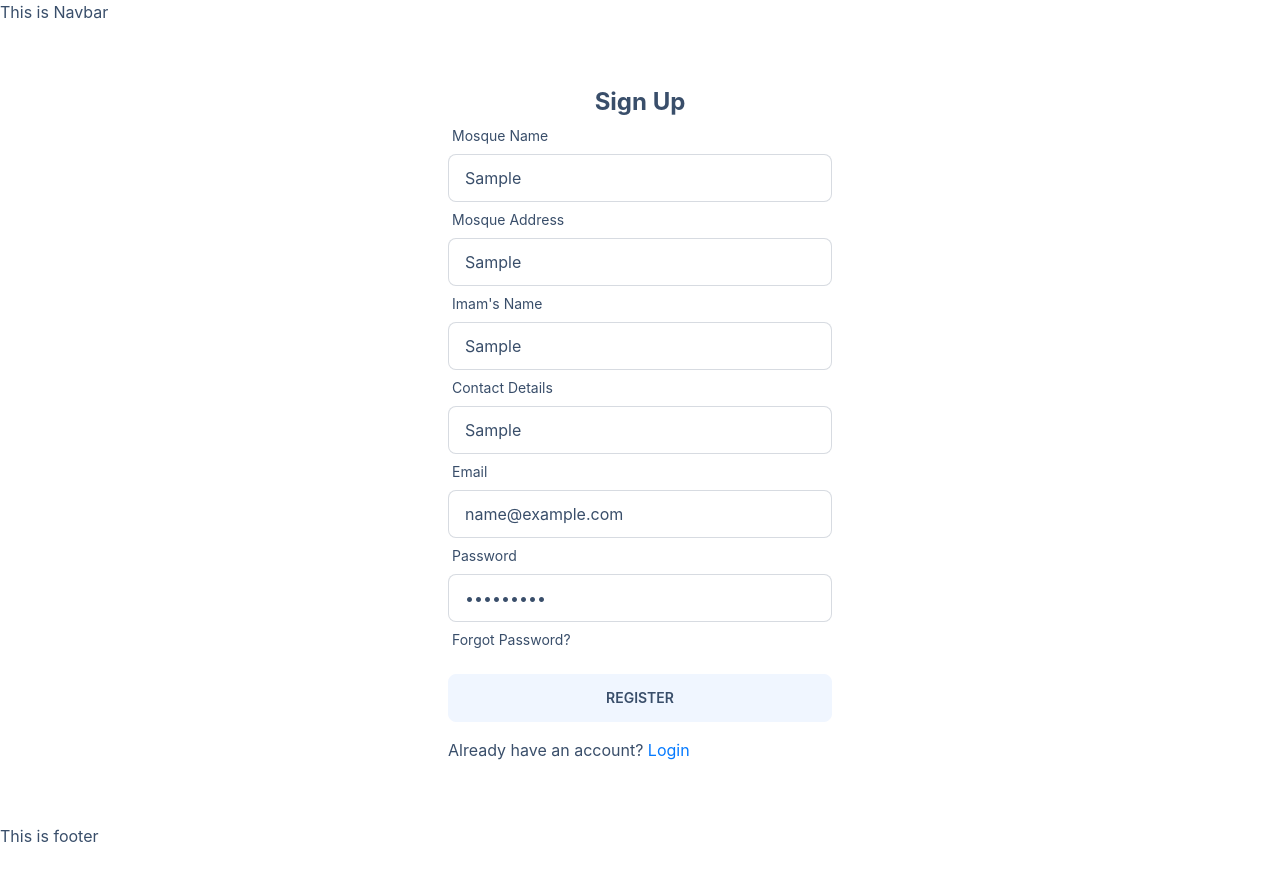
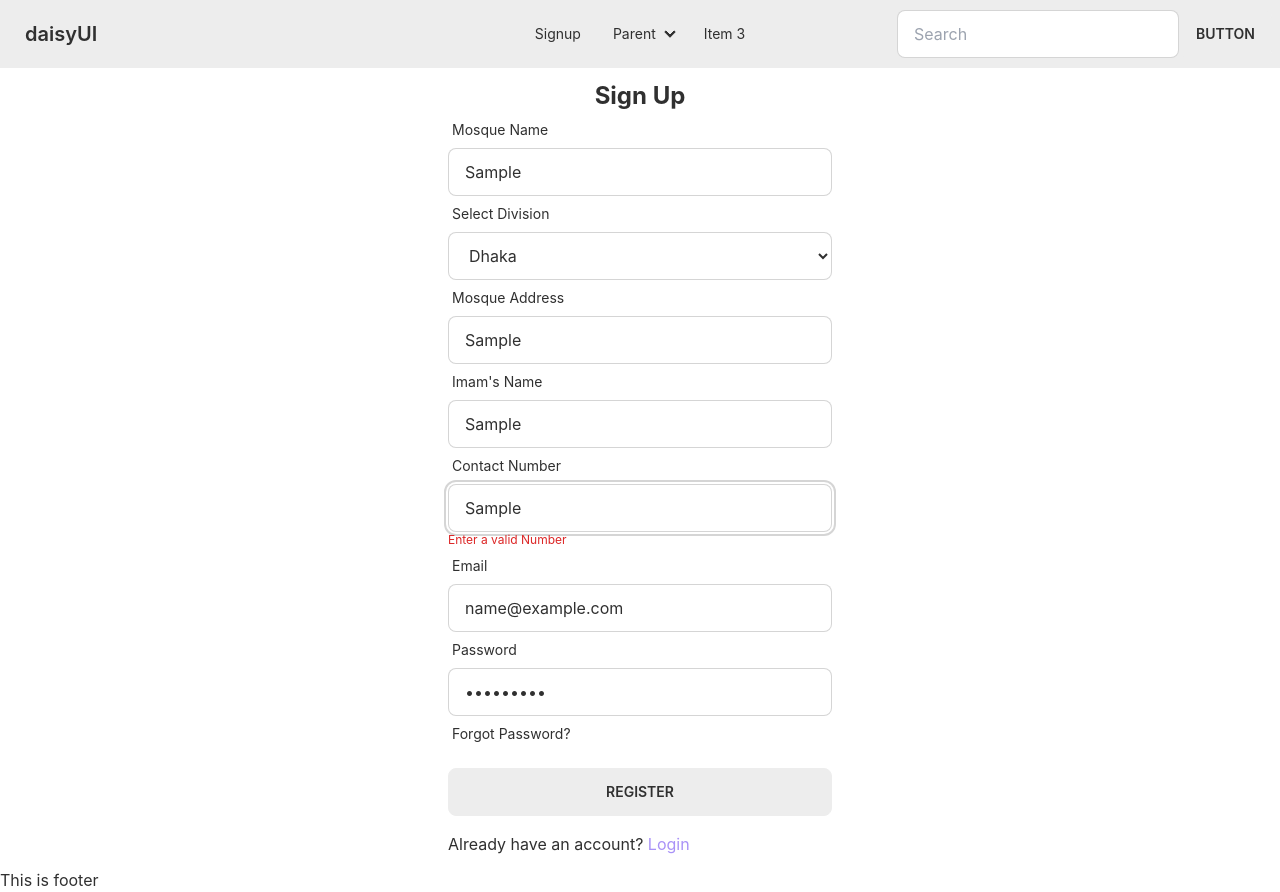
Before and after one commit to shoebHamim/mosque_platform, a React (Create React App) app: page /signup in a window 1280 px wide. Both pictures are taken after typing "Sample", "Sample", "Sample", "Sample", "name@example.com", "Sample123" into the empty fields and a click on the input "Register". Before the commit the page ends 848 px from the top, so only its background shows below. Built offline with nearby package versions, Linux system fonts and the light colour scheme; no server answers.

Commit message:
signup front end polishment

```diff
--- a/src/Pages/Home/Home.js
+++ b/src/Pages/Home/Home.js
@@ -4,6 +4,9 @@ const Home = () => {
   return (
     <div>
       <h1>This is home</h1>
+      <p>
+
+      </p>
     </div>
   );
 };
--- a/src/Pages/Navbar/Navbar.js
+++ b/src/Pages/Navbar/Navbar.js
@@ -1,9 +1,52 @@
 import React from 'react';
+import { Link } from 'react-router-dom';
 
 const Navbar = () => {
   return (
     <div>
-      <h2>This is Navbar</h2>
+      <div className="navbar bg-base-200">
+        <div className="navbar-start">
+          <div className="dropdown">
+            <label tabIndex={0} className="btn btn-ghost lg:hidden">
+              <svg xmlns="http://www.w3.org/2000/svg" className="h-5 w-5" fill="none" viewBox="0 0 24 24" stroke="currentColor"><path strokeLinecap="round" strokeLinejoin="round" strokeWidth="2" d="M4 6h16M4 12h8m-8 6h16" /></svg>
+            </label>
+            <ul tabIndex={0} className="menu menu-sm dropdown-content mt-3 z-[1] p-2 shadow bg-base-100 rounded-box w-52">
+            <Link to={'/login'}>
+              Signup
+              </Link>
+              <li>
+                <Link >Parent</Link>
+                <ul className="p-2">
+                  <li><Link>Submenu 1</Link></li>
+                  <li><Link>Submenu 2</Link></li>
+                </ul>
+              </li>
+              <li><Link href='/signup'>Item 3</Link></li>
+            </ul>
+          </div>
+          <Link className="btn btn-ghost normal-case text-xl">daisyUI</Link>
+        </div>
+        <div className="navbar-center hidden lg:flex">
+          <ul className="menu menu-horizontal px-1">
+            <li><Link to={'/signup'}>Signup</Link></li>
+            <li tabIndex={0}>
+              <details>
+                <summary>Parent</summary>
+                <ul className="p-2">
+                  <li><Link>Submenu 1</Link></li>
+                  <li><Link>Submenu 2</Link></li>
+                </ul>
+              </details>
+            </li>
+            <li><Link>Item 3</Link></li>
+          </ul>
+        </div>
+
+        <div className="navbar-end">
+      <input type="text" placeholder="Search" className="input input-bordered w-24 md:w-auto" />
+          <Link className="btn">Button</Link>
+        </div>
+      </div>
     </div>
   );
 };
--- a/src/Pages/Signup/Signup.js
+++ b/src/Pages/Signup/Signup.js
@@ -9,22 +9,21 @@ import toast, { Toaster } from 'react-hot-toast';
 const auth = getAuth(app);
 
 const OnSubmit = (data) => {
+  console.log(data);
+  // createUserWithEmailAndPassword(auth, data.email, data.password)
+  //   .then(res => {
+  //     // console.log('user created');
+  //     toast.success('Mosque Registration was Successful!')
+  //     // updateUser(userInfo)
+  //     //   .then(res => saveUserToDB(data.name,data.email,data.address))
+  //     //   .catch(e => console.log(e))
 
+  //   })
+  //   .catch(error => {
+  //     console.log(error)
+  //     toast.error('something went Wrong!')
 
-  createUserWithEmailAndPassword(auth,data.mEmail,data.mPassword)
-    .then(res => {
-      // console.log('user created');
-      toast.success('Mosque Registration was Successful!')
-      // updateUser(userInfo)
-      //   .then(res => saveUserToDB(data.name,data.email,data.address))
-      //   .catch(e => console.log(e))
-
-    })
-    .catch(error =>{
-      console.log(error)
-      toast.error('something went wront!')
-
-    })
+  //   })
 
 }
 
@@ -36,52 +35,71 @@ const Signup = () => {
       <Toaster></Toaster>
       <div className='w-96'>
         <h2 className='text-center text-2xl font-bold'>Sign Up</h2>
-
         <form onSubmit={handleSubmit(OnSubmit)} >
           <div className="form-control w-full">
             <label className="label"><span className="label-text">
-             Mosque Name</span></label>
+              Mosque Name</span></label>
             <input type='text'
-              className="input input-bordered w-full" {...register('mName', {
+              className="input input-bordered w-full" {...register('name', {
                 required: 'Enter Mosque Name',
+                pattern: { value: /^[a-zA-Z]+(\s[a-zA-Z]+)*$/, message: 'Valid Name Please' }
+
               })} />
             {errors.name && <p className='text-xs text-red-600'>{errors.name.message}</p>}
           </div>
+          <div className='form-control'>
+          <label className="label"><span className="label-text">
+              Select Division</span></label>
+          <select className='input input-bordered' {...register("division")}>
+            <option value=" Dhaka"> Dhaka</option>
+            <option value=" Barisal"> Barisal</option>
+            <option value=" Chittagong"> Chittagong</option>
+            <option value=" Khulna"> Khulna</option>
+            <option value=" Mymensingh"> Mymensingh</option>
+            <option value=" Rajshahi"> Rajshahi</option>
+            <option value=" Rangpur"> Rangpur</option>
+            <option value=" Sylhet"> Sylhet</option>
+          </select>
+          </div>
+
 
           <div className="form-control w-full">
             <label className="label"><span className="label-text">
               Mosque Address</span></label>
             <input type='text'
-              className="input input-bordered w-full" {...register('mAddress', {
+              className="input input-bordered w-full" {...register('address', {
                 required: 'Enter Mosque Address',
               })} />
             {errors.address && <p className='text-xs text-red-600'>{errors.address.message}</p>}
           </div>
           <div className="form-control w-full">
             <label className="label"><span className="label-text">
-             Imam's Name</span></label>
+              Imam's Name</span></label>
             <input type='text'
               className="input input-bordered w-full" {...register('imamName', {
                 required: 'Enter Imam\'s Name',
               })} />
-            {errors.name && <p className='text-xs text-red-600'>{errors.name.message}</p>}
+            {errors.imamName && <p className='text-xs text-red-600'>{errors.imamName.message}</p>}
           </div>
           <div className="form-control w-full">
             <label className="label"><span className="label-text">
-             Contact Details</span></label>
+              Contact Number</span></label>
             <input type='text'
-              className="input input-bordered w-full" {...register('contactDetails', {
-                required: 'Provide Contact Details',
+              className="input input-bordered w-full" {...register('contactNo', {
+                required: 'Provide Contact Number',
+                pattern: { value: /^(\+88)?01[0-9]{9}$/, message: 'Enter a valid Number' }
               })} />
-            {errors.name && <p className='text-xs text-red-600'>{errors.name.message}</p>}
+            {errors.contactNo && <p className='text-xs text-red-600'>{errors.contactNo.message}</p>}
           </div>
 
           <div className="form-control w-full">
             <label className="label"><span className="label-text">
               Email</span></label>
             <input type='text'
-              className="input input-bordered w-full" {...register('mEmail', {
+              className="input input-bordered w-full" {...register('email', {
                 required: 'Email required',
+                pattern: { value: /^[\w.]+@\w+(\.[\w]+)+$/, message: 'Enter a valid Email' }
+
               })} />
             {errors.email && <p className='text-xs text-red-600'>{errors.email.message}</p>}
 
@@ -90,16 +108,16 @@ const Signup = () => {
             <label className="label"><span className="label-text">
               Password</span></label>
             <input type='password'
-              className="input input-bordered w-full " {...register('mPassword', {
+              className="input input-bordered w-full " {...register('password', {
                 required: 'Password Required',
                 minLength: { value: 6, message: 'Password must be at least 6 characters long' },
-                pattern: { value: /^[A-Za-z0-9]+$/i, message: 'Password must be strong' }
+                // pattern: { value: /^[A-Za-z0-9.]+$/i, message: 'Password must be strong' }
               })} />
             {errors.password && <p className='text-xs text-red-600'>{errors.password.message}</p>}
             <label className="label"><span className="label-text">
               Forgot Password?</span></label>
           </div>
-          <input value={'Register'} className='btn w-full my-4' type="submit" />
+          <input value={'Register'} className='btn w-full my-4 ' type="submit" />
         </form>
         <p>Already have an account? <Link to={'/login'} className='text-primary'>Login</Link></p>
 
--- a/tailwind.config.js
+++ b/tailwind.config.js
@@ -10,6 +10,16 @@ module.exports = {
   },
   plugins: [require("daisyui")],
   daisyui: {
-    themes: ["winter"],
+    themes: [{
+      mytheme: {
+        "primary": "#a991f7",
+        "secondary": "#f6d860",
+        "accent": "#37cdbe",
+        "neutral": "#3d4451",
+        "base-100": "#ffffff",
+      },
+    },
+    "cupcake",],
+
   },
 }
```
Also changed, not shown: test.js (added).
